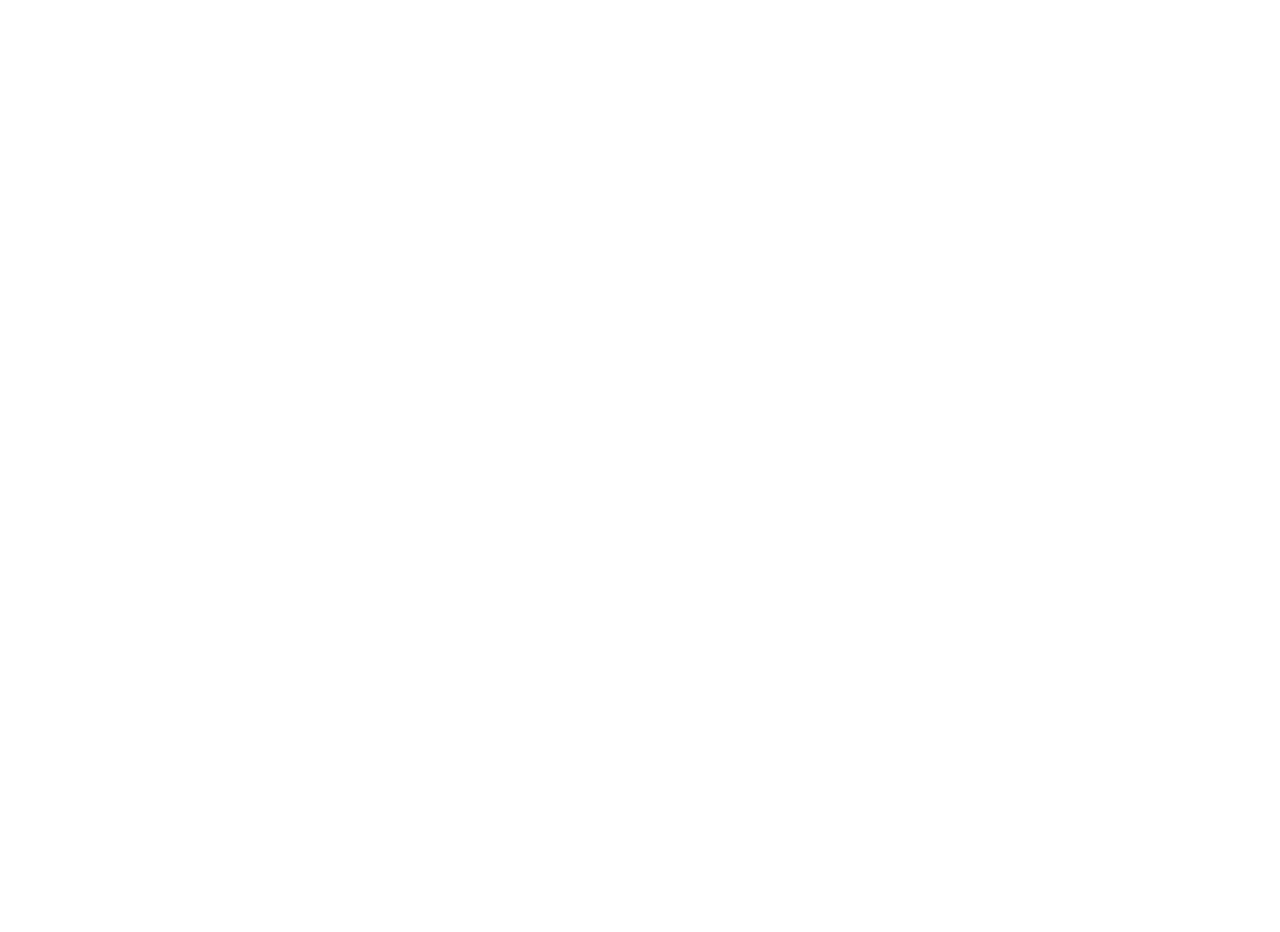
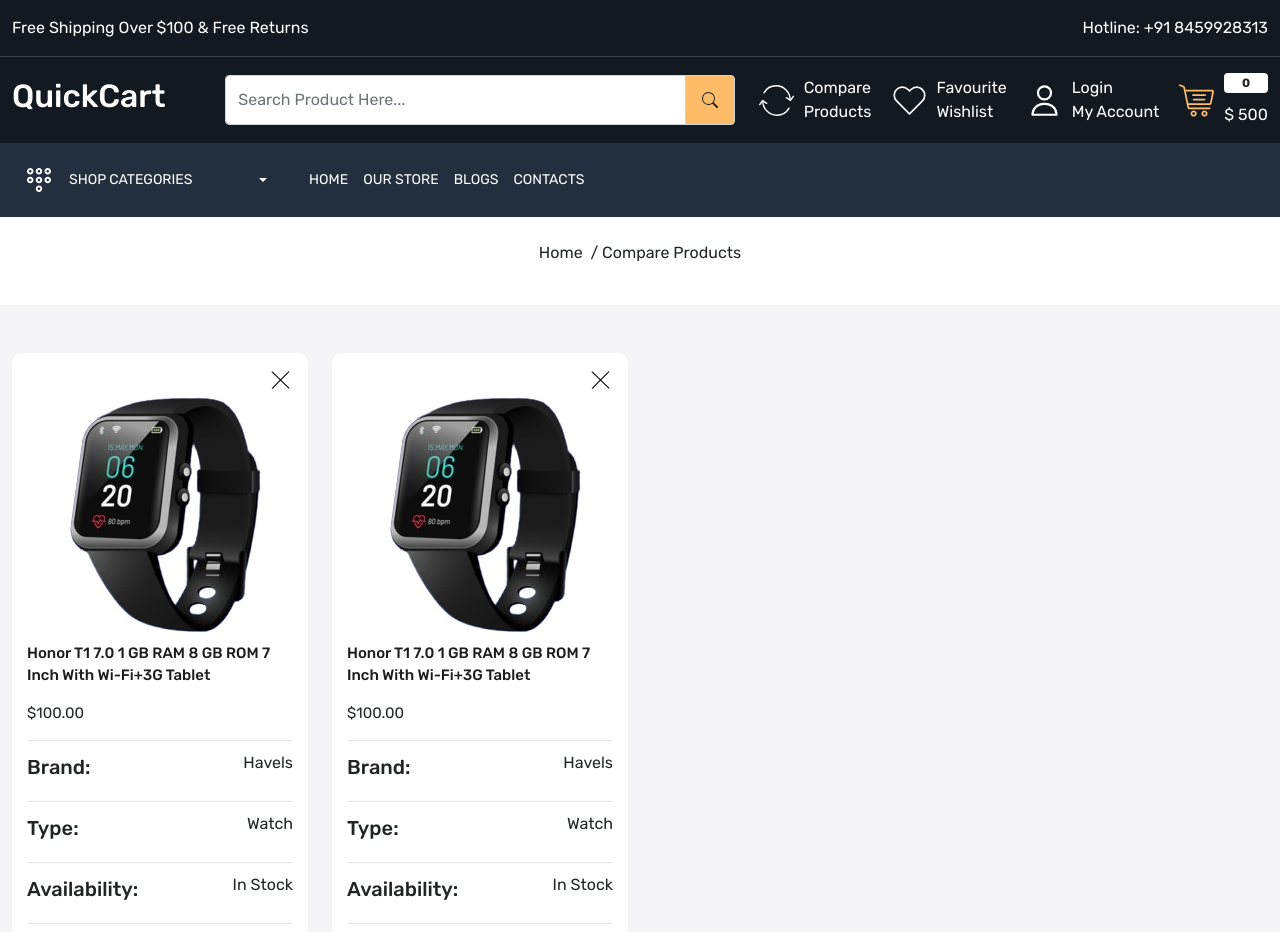
Before and after one commit to TejasAsawale/quick-cart, a React (Create React App) app in the folder frontend/: page /compare-product in a window 1280 px wide. Before the commit this address had no page. Shown: the top 932 px of the page. Before the commit the page ends 800 px from the top, so only its background shows below. Built offline with nearby package versions, Linux system fonts and the light colour scheme.

Commit message:
Adding compare products page

```diff
--- a/frontend/src/App.css
+++ b/frontend/src/App.css
@@ -486,3 +486,37 @@
   color: var(--color-777777);
 }
 /* Contact Page ends here*/
+
+/* compare products page starts here */
+.compare-product-card {
+  padding: 20px 15px;
+  background-color: white;
+  border-radius: 10px;
+}
+.compare-product-card .cross,
+.wishlist-card .cross {
+  top: 15px;
+  right: 15px;
+  width: 25px;
+  padding: 3px;
+  cursor: pointer;
+}
+.compare-product-details h5.title {
+  font-size: 15px;
+  line-height: 22px;
+  font-weight: 500;
+  color: var(--color-1c1c1b);
+}
+.compare-product-details h6.price {
+  font-size: 15px;
+  line-height: 22px;
+  font-weight: 400;
+}
+.compare-product-card .product-detail {
+  display: flex;
+  justify-content: space-between;
+  align-items: center;
+  padding: 10px 0px;
+  border-top: 1px solid rgba(0,0, 0, 0.1);
+}
+/* compare products page ends here */
--- a/frontend/src/App.js
+++ b/frontend/src/App.js
@@ -7,6 +7,8 @@
 import Contact from './pages/Contact';
 import OurStore from './pages/OurStore';
 import Blog from './pages/Blog';
+import CompareProduct from './pages/CompareProduct';
+import Wishlist from './pages/Wishlist';
 
 function App() {
   return (
@@ -19,6 +21,8 @@
           <Route path='contact' element={<Contact />}/>
           <Route path='store' element={<OurStore />}/>
           <Route path='blogs' element={<Blog />}/>
+          <Route path='compare-product' element={<CompareProduct />}/>
+          <Route path='wishlist' element={<Wishlist />}/>
         </Route>
       </Routes>
     </BrowserRouter>
--- /dev/null
+++ b/frontend/src/components/Color.js
@@ -0,0 +1,16 @@
+import React from 'react';
+
+const Color = () => {
+  return (
+    <>
+    <ul className="colors ps-0">
+        <li></li>
+        <li></li>
+        <li></li>
+        <li></li>
+    </ul>
+    </>
+  );
+};
+
+export default Color;
--- a/frontend/src/components/Header.js
+++ b/frontend/src/components/Header.js
@@ -49,7 +49,10 @@
             <div className="col-5">
               <div className="header-upper-links d-flex align-items-center justify-content-between">
                 <div>
-                  <Link className="d-flex align-items-center gap-10 text-white">
+                  <Link
+                    to="/compare-product"
+                    className="d-flex align-items-center gap-10 text-white"
+                  >
                     <img src="images/compare.svg" alt="compare" />
                     <p className="mb-0">
                       Compare <br /> Products
@@ -57,7 +60,10 @@
                   </Link>
                 </div>
                 <div>
-                  <Link className="d-flex align-items-center gap-10 text-white">
+                  <Link
+                    to="/wishlist"
+                    className="d-flex align-items-center gap-10 text-white"
+                  >
                     <img src="images/wishlist.svg" alt="wishlist" />
                     <p className="mb-0">
                       Favourite <br /> Wishlist
@@ -65,15 +71,21 @@
                   </Link>
                 </div>
                 <div>
-                  <Link className="d-flex align-items-center gap-10 text-white">
-                    <img src="images/user.svg" alt="user" />
+                  <Link
+                    to="/login"
+                    className="d-flex align-items-center gap-10 text-white"
+                  >
+                    <img src="images/user.svg" alt="login" />
                     <p className="mb-0">
                       Login <br /> My Account
                     </p>
                   </Link>
                 </div>
                 <div>
-                  <Link className="d-flex align-items-center gap-10 text-white">
+                  <Link
+                    to="/cart"
+                    className="d-flex align-items-center gap-10 text-white"
+                  >
                     <img src="images/cart.svg" alt="cart" />
                     <div className="d-flex flex-column gap-10">
                       <span className="badge bg-white text-dark">0</span>
@@ -100,8 +112,10 @@
                       data-bs-toggle="dropdown"
                       aria-expanded="false"
                     >
-                      <img src="images/menu.svg" alt=""/>
-                      <span className="me-5 d-inline-block">Shop Categories</span>
+                      <img src="images/menu.svg" alt="" />
+                      <span className="me-5 d-inline-block">
+                        Shop Categories
+                      </span>
                     </button>
                     <ul
                       className="dropdown-menu"
--- /dev/null
+++ b/frontend/src/pages/CompareProduct.js
@@ -0,0 +1,107 @@
+import React from "react";
+import BreadCrumb from "../components/BreadCrumb";
+import Meta from "../components/Meta";
+import Color from "../components/Color";
+
+const CompareProduct = () => {
+  return (
+    <>
+      <Meta title={"Compare Products"} />
+      <BreadCrumb title="Compare Products" />
+      <div className="compare-product-wrapper py-5 home-wrapper-2">
+        <div className="container-xxl">
+          <div className="row">
+            <div className="col-3">
+              <div className="compare-product-card position-relative">
+                <img
+                  src="images/cross.svg"
+                  alt="cross"
+                  className="position-absolute cross img-fluid"
+                />
+                <div className="product-card-image">
+                  <img src="images/watch-3.jpg" alt="watch" />
+                </div>
+                <div className="compare-product-details">
+                  <h5 className="title">
+                    Honor T1 7.0 1 GB RAM 8 GB ROM 7 Inch With Wi-Fi+3G Tablet
+                  </h5>
+                  <h6 className="price mb-3 mt-3">$100.00</h6>
+                  <div>
+                    <div className="product-detail ">
+                        <h5>Brand:</h5>
+                        <p>Havels</p>
+                    </div>
+                    <div className="product-detail ">
+                        <h5>Type:</h5>
+                        <p>Watch</p>
+                    </div>
+                    <div className="product-detail ">
+                        <h5>Availability:</h5>
+                        <p>In Stock</p>
+                    </div>
+                    <div className="product-detail ">
+                        <h5>Color:</h5>
+                        <Color />
+                    </div>
+                    <div className="product-detail ">
+                        <h5>Size:</h5>
+                        <div className="d-flex gap-10">
+                            <p>S</p>
+                            <p>M</p>
+                        </div>
+                    </div>
+                  </div>
+                </div>
+              </div>
+            </div>
+            <div className="col-3">
+              <div className="compare-product-card position-relative">
+                <img
+                  src="images/cross.svg"
+                  alt="cross"
+                  className="position-absolute cross img-fluid"
+                />
+                <div className="product-card-image">
+                  <img src="images/watch-3.jpg" alt="watch" />
+                </div>
+                <div className="compare-product-details">
+                  <h5 className="title">
+                    Honor T1 7.0 1 GB RAM 8 GB ROM 7 Inch With Wi-Fi+3G Tablet
+                  </h5>
+                  <h6 className="price mb-3 mt-3">$100.00</h6>
+                  <div>
+                    <div className="product-detail ">
+                        <h5>Brand:</h5>
+                        <p>Havels</p>
+                    </div>
+                    <div className="product-detail ">
+                        <h5>Type:</h5>
+                        <p>Watch</p>
+                    </div>
+                    <div className="product-detail ">
+                        <h5>Availability:</h5>
+                        <p>In Stock</p>
+                    </div>
+                    <div className="product-detail ">
+                        <h5>Color:</h5>
+                        <Color />
+                    </div>
+                    <div className="product-detail ">
+                        <h5>Size:</h5>
+                        <div className="d-flex gap-10">
+                            <p>S</p>
+                            <p>M</p>
+                        </div>
+                    </div>
+                  </div>
+                </div>
+              </div>
+            </div>
+          </div>
+        </div>
+      </div>
+    </>
+  );
+};
+
+export default CompareProduct;
--- a/frontend/src/pages/Home.js
+++ b/frontend/src/pages/Home.js
@@ -81,7 +81,7 @@
                   <div className="small-banner-content position-absolute">
                     <h4>BEST SALE</h4>
                     <h5>Laptops Max</h5>
-                    <p>From $1699.00 or $64.62/mo.</p>
+                    <p>From $1699.00 <br/> or $64.62/mo.</p>
                   </div>
                 </div>
               </div>
--- a/frontend/src/pages/OurStore.js
+++ b/frontend/src/pages/OurStore.js
@@ -3,6 +3,7 @@
 import Meta from "../components/Meta";
 import ReactStars from "react-rating-stars-component";
 import ProductCard from "../components/ProductCard";
+import Color from "../components/Color";
 
 const OurStore = () => {
   const [grid, setGrid] = useState(4);
@@ -77,23 +78,7 @@
                   </div>
                   <h5 className="sub-title">Colors</h5>
                   <div>
-                    <ul className="colors ps-0">
-                      <li></li>
-                      <li></li>
-                      <li></li>
-                      <li></li>
-                      <li></li>
-                      <li></li>
-                      <li></li>
-                      <li></li>
-                      <li></li>
-                      <li></li>
-                      <li></li>
-                      <li></li>
-                      <li></li>
-                      <li></li>
-                      <li></li>
-                    </ul>
+                    <Color />
                   </div>
                   <h5 className="sub-title">Size</h5>
                   <div className="form-check">
--- /dev/null
+++ b/frontend/src/pages/Wishlist.js
@@ -0,0 +1,32 @@
+import React from "react";
+import BreadCrumb from "../components/BreadCrumb";
+import Meta from "../components/Meta";
+
+const Wishlist = () => {
+  return (
+    <>
+      <Meta title={"Wishlist"} />
+      <BreadCrumb title="Wishlist" />
+      <div className="wishlist-wrapper home-wrapper-2 py-5">
+        <div className="container-xxl">
+          <div className="row">
+            <div className="col-3">
+              <div className="wishlist-card position-relative">
+                <img
+                  src="images/cross.svg"
+                  alt="cross"
+                  className="position-absolute cross img-fluid"
+                />
+                <div className="wishlist-card-image">
+                    <img src="images/watch-3.jpg" className="img-fluid w-100" alt="watch"/>
+                </div>
+              </div>
+            </div>
+          </div>
+        </div>
+      </div>
+    </>
+  );
+};
+
+export default Wishlist;
```
Also changed, not shown: frontend/src/components/Layout.js (line endings or trailing spaces).
